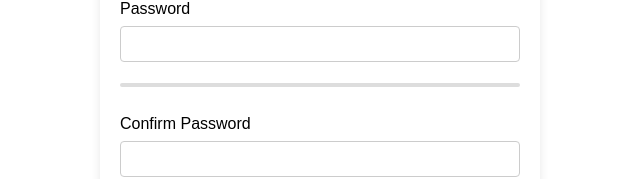
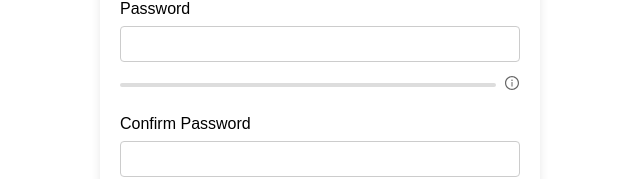
Before and after one commit to BetinaKutsarova/React-Forms, a React (Vite) app: page /register in a window 1280 px wide. Shown: the part 310-489 px from the top of the page, without its empty margins (320-960 px from the left). Built offline with nearby package versions, Linux system fonts and the light colour scheme.

Commit message:
add password tooltip

```diff
--- a/src/components/ui/PasswordStrengthIndicator/PasswordStrengthIndicator.css
+++ b/src/components/ui/PasswordStrengthIndicator/PasswordStrengthIndicator.css
@@ -1,5 +1,11 @@
 .password-strength-meter {
     margin-top: 5px;
+}
+
+.strength-meter-container {
+    display: flex;
+    align-items: center;
+    gap: 8px;
 }
 
 .strength-meter {
@@ -8,6 +14,7 @@
     border-radius: 2px;
     position: relative;
     margin: 8px 0;
+    flex-grow: 1;
 }
 
 .strength-meter-fill {
@@ -21,3 +28,53 @@
     margin-top: 2px;
     text-align: left;
 }
+
+.info-icon-container {
+    position: relative;
+    display: inline-block;
+}
+
+.info-icon {
+    cursor: pointer;
+    color: #666;
+    font-size: 16px;
+}
+
+.tooltip {
+    position: absolute;
+    right: 30;
+    bottom: 100%;
+    width: 250px;
+    background-color: #333;
+    color: white;
+    padding: 10px;
+    border-radius: 4px;
+    font-size: 0.8em;
+    z-index: 10;
+    box-shadow: 0 2px 8px rgba(0, 0, 0, 0.2);
+}
+
+.tooltip:after {
+    content: '';
+    position: absolute;
+    top: 100%;
+    left: 10px;
+    border-width: 5px;
+    border-style: solid;
+    border-color: #333 transparent transparent transparent;
+}
+
+.tooltip p {
+    margin-top: 0;
+    margin-bottom: 5px;
+    font-weight: bold;
+}
+
+.tooltip ul {
+    margin: 0;
+    padding-left: 20px;
+}
+
+.tooltip li {
+    margin-bottom: 3px;
+}
--- a/src/components/ui/PasswordStrengthIndicator/PasswordStrengthIndicator.jsx
+++ b/src/components/ui/PasswordStrengthIndicator/PasswordStrengthIndicator.jsx
@@ -1,6 +1,11 @@
+import { useState } from 'react';
+import { AiOutlineInfoCircle } from 'react-icons/ai';
+
 import './PasswordStrengthIndicator.css';
 
 function PasswordStrengthIndicator({ password }) {
+    const [showTip, setShowTip] = useState(false);
+
     const getStrength = (password) => {
         if (!password) return { score: 0, label: 'None' };
 
@@ -42,6 +47,7 @@ function PasswordStrengthIndicator({ password }) {
 
     return (
         <div className="password-strength-meter">
+            <div className="strength-meter-container">
                 <div className="strength-meter">
                     <div
                         className="strength-meter-fill"
@@ -50,6 +56,26 @@ function PasswordStrengthIndicator({ password }) {
                             backgroundColor: strength.color
                         }}
                     ></div>
+                </div>
+                <div
+                    className="info-icon-container"
+                    onMouseEnter={() => setShowTip(true)}
+                    onMouseLeave={() => setShowTip(false)}
+                >
+                    <AiOutlineInfoCircle className="info-icon" />
+                    {showTip && (
+                        <div className="tooltip">
+                            <p>For a stronger password:</p>
+                            <ul>
+                                <li>Use at least 12 characters</li>
+                                <li>Include uppercase letters (A-Z)</li>
+                                <li>Include lowercase letters (a-z)</li>
+                                <li>Include numbers (0-9)</li>
+                                <li>Include special characters (!@#$%^&*)</li>
+                            </ul>
+                        </div>
+                    )}
+                </div>
             </div>
             {password && (
                 <div className="strength-label" style={{ color: strength.color }}>
```
Lines whose indentation alone changed are shown as unchanged.
